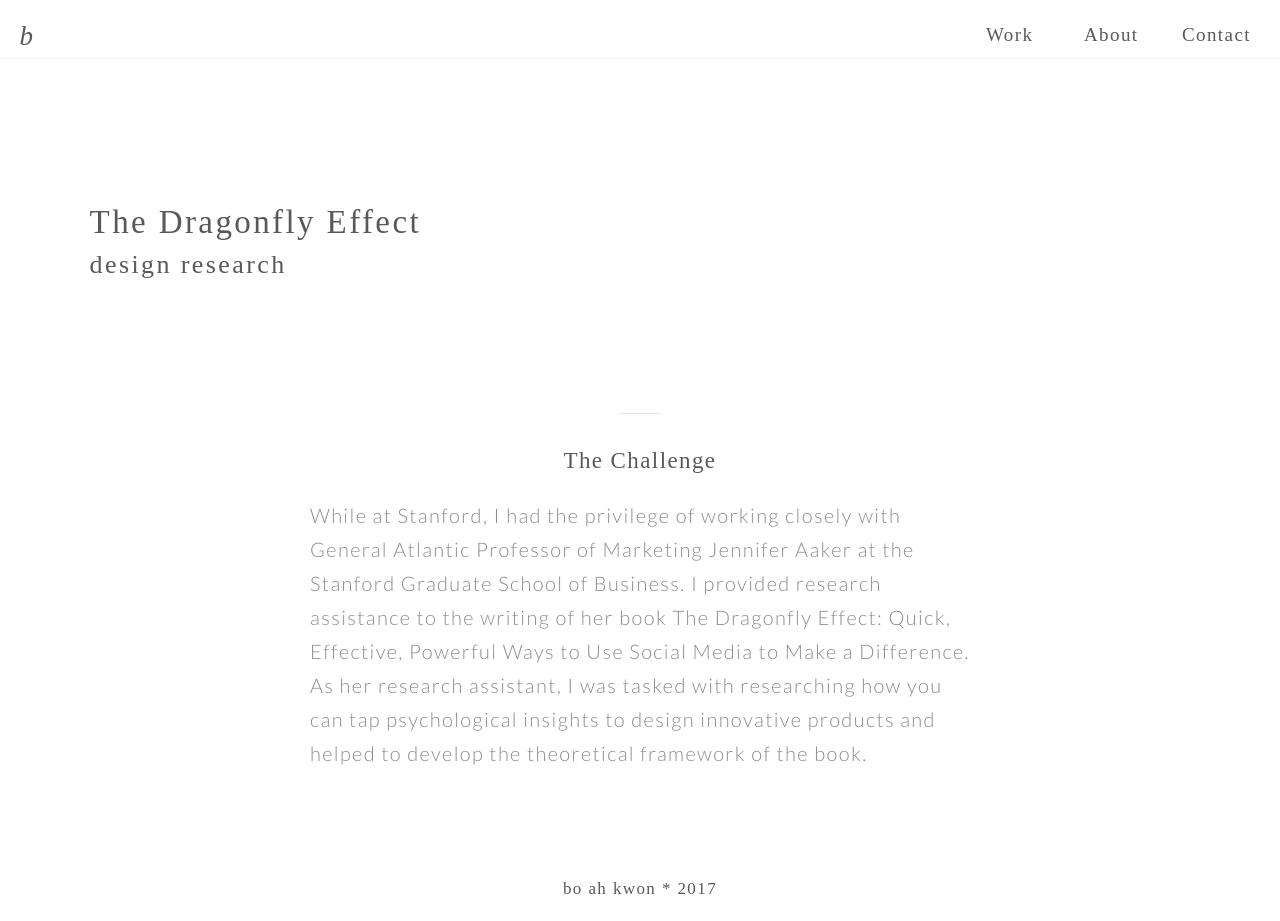
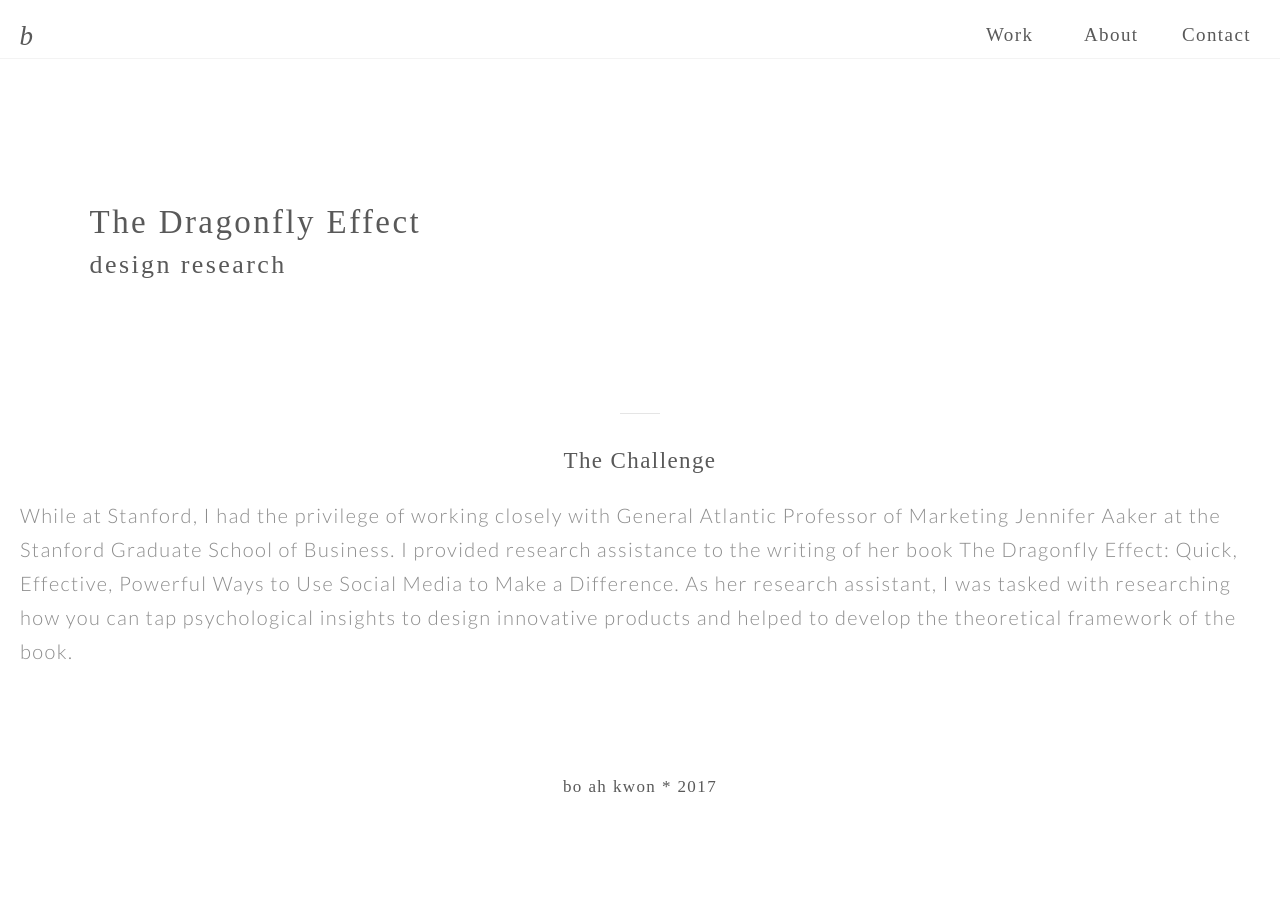
Before and after one commit to bkwon0402/bkwon0402.github.io, a Jekyll site: the page built from ytf.md, in a window 1280 px wide. Built offline with Jekyll 4.4.1, drawn with Linux system fonts in a browser that asks for light colours; some web fonts are replaced; after the commit the page ends 900 px from its top, so only the background shows below that.

Commit message:
css fixes

```diff
--- a/styles/core.css
+++ b/styles/core.css
@@ -82,7 +82,7 @@ h1 {}
 }
 
 #homeLogo {
-   position: absolute;
+    position: absolute;
     display: none;
     color: #595959;
     text-align: center;
@@ -183,7 +183,6 @@ hr.style-six {
 
 #portfolio_content {
     padding: 20px;
-    width: 700px;
     margin: 0 auto;
 }
 
@@ -913,7 +912,6 @@ div.newsletterredesign {
 
     .portfolio {}
 }
-
 @media(min-width: 768px) {
     .portfolio .one_col {
         padding: 0px 30px;
@@ -938,7 +936,8 @@ div.newsletterredesign {
         height: auto;
         z-index: 1;
     }
-    .header{
+
+    .header {
         height: 58px;
     }
 
@@ -947,14 +946,15 @@ div.newsletterredesign {
         margin: 0;
         width: auto;
     }
-    .nav ul{
+
+    .nav ul {
         position: static;
         text-align: center;
     }
-    .nav ul li a{
+
+    .nav ul li a {
         padding: 20px;
         display: block;
         font-size: 30px;
     }
-
 }
```
